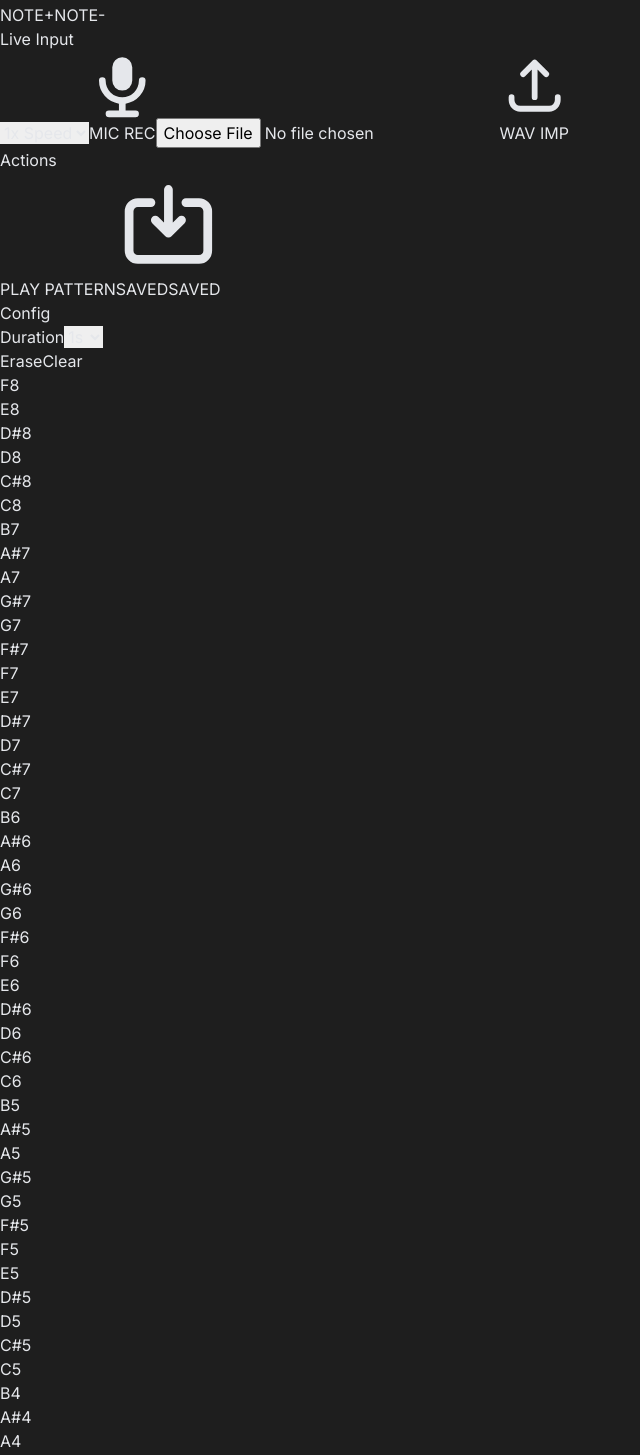
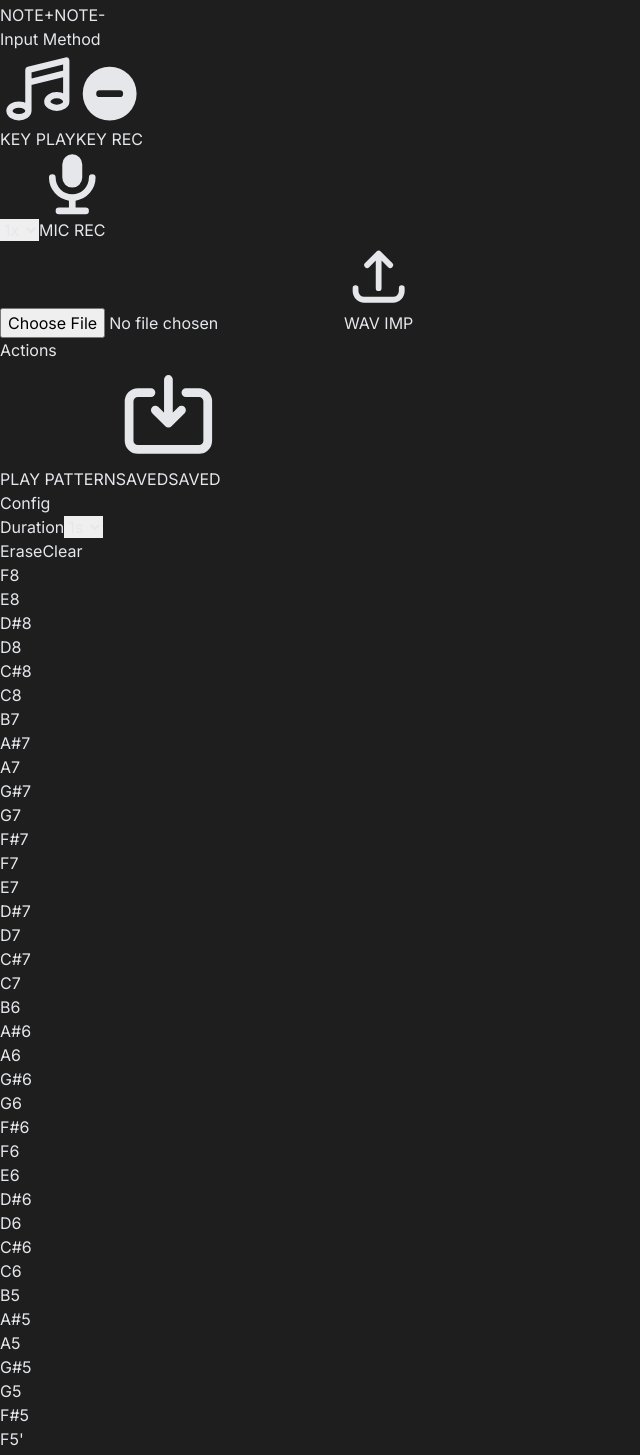
Before and after one commit to sac-inoue/BeepDesigner, a React (Vite) app: page / in a window 1280 px wide. Shown: the part 647-2102 px from the top of the page, without its empty margins (0-640 px from the left). Built offline with nearby package versions, Linux system fonts and the light colour scheme; the HTML template or start-up script is replaced by a standard one.

Commit message:
feat: Add Keyboard Play and Record modes with Piano Key mapping labels.

```diff
--- a/src/components/PianoRoll.tsx
+++ b/src/components/PianoRoll.tsx
@@ -82,6 +82,9 @@ const PianoRoll: React.FC<PianoRollProps> = ({ beep, onUpdate, onToggleSidebar,
 
   // Mic Recording State
   const [isRecordingMic, setIsRecordingMic] = useState(false);
+  const [isRecordingKey, setIsRecordingKey] = useState(false);
+  const [isKeyPlaying, setIsKeyPlaying] = useState(false);
+  const [pressedKeys, setPressedKeys] = useState<Set<string>>(new Set());
   const [micProgress, setMicProgress] = useState(0);
   const [micSpeed, setMicSpeed] = useState(1); // 1x, 2x, 3x
   const [micCountdown, setMicCountdown] = useState<number | null>(null);
@@ -89,10 +92,71 @@ const PianoRoll: React.FC<PianoRollProps> = ({ beep, onUpdate, onToggleSidebar,
   const micIntervalRef = useRef<number | null>(null);
   const recordedFrequenciesRef = useRef<number[]>([]);
 
+  const KEY_MAP: Record<string, number> = {
+    'KeyA': 0, 'KeyW': 1, 'KeyS': 2, 'KeyE': 3, 'KeyD': 4, 'KeyF': 5, 'KeyT': 6, 'KeyG': 7, 'KeyY': 8, 'KeyH': 9, 'KeyU': 10, 'KeyJ': 11,
+    'KeyK': 12, 'KeyO': 13, 'KeyL': 14, 'KeyP': 15, 'Semicolon': 16, 'Quote': 17
+  };
+
+  const currentFreqFromKeys = useMemo(() => {
+    if (pressedKeys.size === 0) return 0;
+    // Get the latest pressed key (or highest index)
+    const sorted = Array.from(pressedKeys).sort((a, b) => (KEY_MAP[b] || 0) - (KEY_MAP[a] || 0));
+    const index = KEY_MAP[sorted[0]];
+    const baseScaleFreq = scale.find(s => s.index === 0)?.freq || 4186;
+    return Math.round(baseScaleFreq * Math.pow(2, index / 12));
+  }, [pressedKeys, scale]);
+
+  const REVERSE_KEY_MAP = useMemo(() => {
+    const map: Record<number, string> = {};
+    Object.entries(KEY_MAP).forEach(([k, v]) => {
+      let label = k.replace('Key', '');
+      if (k === 'Semicolon') label = ';';
+      if (k === 'Quote') label = "'";
+      map[v] = label;
+    });
+    return map;
+  }, []);
+
+  useEffect(() => {
+    const handleKeyDown = (e: KeyboardEvent) => {
+      if (e.repeat) return;
+      if (e.target instanceof HTMLInputElement) return;
+
+      if (KEY_MAP[e.code] !== undefined) {
+        setPressedKeys(prev => {
+          const next = new Set(prev);
+          next.add(e.code);
+          return next;
+        });
+        const index = KEY_MAP[e.code];
+        const baseScaleFreq = scale.find(s => s.index === 0)?.freq || 4186;
+        const freq = Math.round(baseScaleFreq * Math.pow(2, index / 12));
+        playNote(freq, 0.2);
+      }
+    };
+
+    const handleKeyUp = (e: KeyboardEvent) => {
+      if (KEY_MAP[e.code] !== undefined) {
+        setPressedKeys(prev => {
+          const next = new Set(prev);
+          next.delete(e.code);
+          return next;
+        });
+      }
+    };
+
+    if (isKeyPlaying || isRecordingKey) {
+      window.addEventListener('keydown', handleKeyDown);
+      window.addEventListener('keyup', handleKeyUp);
+    }
+
+    return () => {
+      window.removeEventListener('keydown', handleKeyDown);
+      window.removeEventListener('keyup', handleKeyUp);
+    };
+  }, [isKeyPlaying, isRecordingKey, scale]);
+
   const totalCells = (beep.durationSec * 1000) / GRID_MS;
-
-  // Initialize Audio
-  // Removed old getAudioCtx
 
   const playNote = (freq: number, duration: number = 0.1) => {
     const ctx = getGlobalAudioCtx();
@@ -281,39 +345,51 @@ const PianoRoll: React.FC<PianoRollProps> = ({ beep, onUpdate, onToggleSidebar,
     }
   }, [beep.id, scale]);
 
-  const startMicRecording = async () => {
+  const startMicRecording = async (isKey: boolean = false) => {
     try {
+      if (isKey) {
+        setIsKeyPlaying(true);
+        setIsRecordingKey(true);
+      } else {
         const stream = await navigator.mediaDevices.getUserMedia({ audio: true });
         const ctx = getGlobalAudioCtx();
         if (ctx.state === 'suspended') await ctx.resume();
+        beginRecording(stream, ctx);
+      }
 
+      if (isKey) {
+        beginKeyRecording();
+      }
+
+    } catch (err) {
+      console.error("Recording error:", err);
+      alert("Required permissions were not granted.");
+      setIsRecordingMic(false);
+      setIsRecordingKey(false);
+    }
+  };
+
+  const beginRecording = (stream: MediaStream, ctx: AudioContext) => {
     // Start Countdown
     let count = 3;
     setMicCountdown(count);
+    micCountdownRef.current = count;
 
     const countInterval = window.setInterval(() => {
       count--;
       micCountdownRef.current = count;
-        if (count === 1) {
-          beginRecording(stream, ctx);
-        }
-
       if (count === 0) {
         clearInterval(countInterval);
         setMicCountdown(null);
         micCountdownRef.current = null;
+        startMicLoop(stream, ctx);
       } else {
         setMicCountdown(count);
       }
     }, 1000);
-
-    } catch (err) {
-      console.error("Mic error:", err);
-      alert("Microphone access is required.");
-    }
   };
 
-  const beginRecording = (stream: MediaStream, ctx: AudioContext) => {
+  const startMicLoop = (stream: MediaStream, ctx: AudioContext) => {
     const source = ctx.createMediaStreamSource(stream);
     const analyser = ctx.createAnalyser();
     analyser.fftSize = 2048;
@@ -322,45 +398,74 @@ const PianoRoll: React.FC<PianoRollProps> = ({ beep, onUpdate, onToggleSidebar,
     const buffer = new Float32Array(analyser.fftSize);
     recordedFrequenciesRef.current = [];
     setMicProgress(0);
+    setIsRecordingMic(true);
 
-    // Record a bit more than planned to allow for silence skip
-    // Plan: pattern duration * speed + roughly 1.5s extra
     const baseSteps = totalCells * micSpeed;
-    const extraSteps = Math.floor(1500 / GRID_MS) * micSpeed;
-    const targetSteps = baseSteps + extraSteps;
-
     let step = 0;
-    let hasStartedUI = false;
 
     micIntervalRef.current = window.setInterval(() => {
       analyser.getFloatTimeDomainData(buffer);
       const freq = autoCorrelate(buffer, ctx.sampleRate);
       recordedFrequenciesRef.current.push(freq > 0 ? freq : 0);
 
-      // Control UI: only start showing red bar when countdown is null
-      if (micCountdownRef.current === null || micCountdownRef.current === 0) {
-        if (!hasStartedUI) {
-          setIsRecordingMic(true);
-          hasStartedUI = true;
-        }
       step++;
       setMicProgress((step / baseSteps) * 100);
-      }
 
-      if (step >= baseSteps || recordedFrequenciesRef.current.length >= targetSteps) {
-        stopMicRecording(stream);
+      if (step >= baseSteps) {
+        stopRecording(stream);
       }
     }, GRID_MS);
   };
 
-  const stopMicRecording = (stream?: MediaStream) => {
+  const beginKeyRecording = () => {
+    let count = 3;
+    setMicCountdown(count);
+    micCountdownRef.current = count;
+
+    const countInterval = window.setInterval(() => {
+      count--;
+      micCountdownRef.current = count;
+      if (count === 0) {
+        clearInterval(countInterval);
+        setMicCountdown(null);
+        micCountdownRef.current = null;
+        startKeyLoop();
+      } else {
+        setMicCountdown(count);
+      }
+    }, 1000);
+  };
+
+  const startKeyLoop = () => {
+    recordedFrequenciesRef.current = [];
+    setMicProgress(0);
+    setIsRecordingKey(true);
+
+    let step = 0;
+    micIntervalRef.current = window.setInterval(() => {
+      recordedFrequenciesRef.current.push(currentFreqFromKeys);
+
+      step++;
+      setMicProgress((step / totalCells) * 100);
+
+      if (step >= totalCells) {
+        stopRecording();
+      }
+    }, GRID_MS);
+  };
+
+  const stopRecording = (stream?: MediaStream) => {
     if (micIntervalRef.current) {
       clearInterval(micIntervalRef.current);
       micIntervalRef.current = null;
     }
     if (stream) stream.getTracks().forEach(t => t.stop());
-    processRecordedNotes(recordedFrequenciesRef.current, micSpeed);
+
+    const speed = isRecordingMic ? micSpeed : 1;
+    processRecordedNotes(recordedFrequenciesRef.current, speed);
+
     setIsRecordingMic(false);
+    setIsRecordingKey(false);
     setMicProgress(0);
   };
 
@@ -499,26 +604,49 @@ const PianoRoll: React.FC<PianoRollProps> = ({ beep, onUpdate, onToggleSidebar,
         <div className="h-10 w-px bg-gray-800 mx-2" />
 
         <div className="flex flex-col space-y-1">
-          <span className="text-[10px] font-bold text-gray-600 uppercase tracking-widest pl-1">Live Input</span>
+          <span className="text-[10px] font-bold text-gray-600 uppercase tracking-widest pl-1">Input Method</span>
           <div className="flex items-center space-x-2">
+            <div className="flex bg-gray-900 p-0.5 rounded-lg border border-gray-800">
+               <button
+                 onClick={() => setIsKeyPlaying(!isKeyPlaying)}
+                 className={`flex items-center space-x-1.5 px-3 py-1.5 rounded-md font-bold transition-all text-[10px] ${isKeyPlaying ? 'bg-indigo-600 text-white' : 'text-gray-500 hover:text-gray-300'}`}
+               >
+                 <svg className="w-3 h-3" fill="none" stroke="currentColor" viewBox="0 0 24 24"><path strokeLinecap="round" strokeLinejoin="round" strokeWidth={2} d="M9 19V6l12-3v13M9 19c0 1.105-1.343 2-3 2s-3-.895-3-2 1.343-2 3-2 3 .895 3 2zm12-3c0 1.105-1.343 2-3 2s-3-.895-3-2 1.343-2 3-2 3 .895 3 2zM9 10l12-3" /></svg>
+                 <span>KEY PLAY</span>
+               </button>
+               <button
+                 onClick={isRecordingKey ? () => stopRecording() : () => startMicRecording(true)}
+                 disabled={micCountdown !== null && !isRecordingKey}
+                 className={`flex items-center space-x-1.5 px-3 py-1.5 rounded-md font-bold transition-all text-[10px] ${isRecordingKey ? 'bg-red-500 text-white animate-pulse' : 'text-gray-500 hover:text-gray-300'}`}
+               >
+                 <svg className="w-3 h-3" fill="currentColor" viewBox="0 0 20 20"><path fillRule="evenodd" d="M10 18a8 8 0 100-16 8 8 0 000 16zM7 9a1 1 0 000 2h6a1 1 0 100-2H7z" clipRule="evenodd" /></svg>
+                 <span>{isRecordingKey ? 'STOP' : (micCountdown !== null && isRecordingKey ? `...` : 'KEY REC')}</span>
+               </button>
+            </div>
+
+            <div className="w-px h-6 bg-gray-800 mx-1" />
+
+            <div className="flex items-center space-x-1 bg-gray-900 p-0.5 rounded-lg border border-gray-800">
                 <select
                   value={micSpeed}
                   onChange={e => setMicSpeed(Number(e.target.value))}
-              className="bg-gray-950 text-[10px] border border-gray-800 outline-none rounded px-2 py-1.5 text-indigo-400 font-bold"
+                  className="bg-transparent text-[10px] outline-none px-2 text-indigo-400 font-bold border-0"
                   disabled={isRecordingMic || micCountdown !== null}
                 >
-              <option value={1}>1x Speed</option>
-              <option value={2}>2x Slow</option>
-              <option value={3}>3x Slow</option>
+                  <option value={1}>1x</option>
+                  <option value={2}>2x</option>
+                  <option value={3}>3x</option>
                 </select>
                 <button
-                onClick={isRecordingMic ? () => stopMicRecording() : startMicRecording}
-                disabled={micCountdown !== null}
-                className={`flex items-center space-x-2 px-4 py-2 rounded-lg font-bold transition-all ${isRecordingMic ? 'bg-red-500 animate-pulse' : 'bg-indigo-600 hover:bg-indigo-500'} text-white text-xs disabled:opacity-50`}
+                    onClick={isRecordingMic ? () => stopRecording() : () => startMicRecording(false)}
+                    disabled={micCountdown !== null && !isRecordingMic}
+                    className={`flex items-center space-x-1.5 px-3 py-1.5 rounded-md font-bold transition-all text-[10px] ${isRecordingMic ? 'bg-red-500 animate-pulse' : 'bg-indigo-600/20 hover:bg-indigo-600/40 text-indigo-400'} disabled:opacity-50`}
                 >
-                <svg className="w-4 h-4" fill="currentColor" viewBox="0 0 20 20"><path fillRule="evenodd" d="M7 4a3 3 0 016 0v4a3 3 0 11-6 0V4zm4 10.93A7.001 7.001 0 0017 8a1 1 0 10-2 0A5 5 0 015 8a1 1 0 00-2 0 7.001 7.001 0 006 6.93V17H6a1 1 0 100 2h8a1 1 0 100-2h-3v-2.07z" clipRule="evenodd" /></svg>
-                <span>{isRecordingMic ? 'STOP' : (micCountdown !== null ? `IN ${micCountdown}...` : 'MIC REC')}</span>
+                    <svg className="w-3 h-3" fill="currentColor" viewBox="0 0 20 20"><path fillRule="evenodd" d="M7 4a3 3 0 016 0v4a3 3 0 11-6 0V4zm4 10.93A7.001 7.001 0 0017 8a1 1 0 10-2 0A5 5 0 015 8a1 1 0 00-2 0 7.001 7.001 0 006 6.93V17H6a1 1 0 100 2h8a1 1 0 100-2h-3v-2.07z" clipRule="evenodd" /></svg>
+                    <span>{isRecordingMic ? 'STOP' : (micCountdown !== null && isRecordingMic ? `...` : 'MIC REC')}</span>
                 </button>
+            </div>
+
             <input
               type="file"
               accept=".wav,.mp3"
@@ -528,10 +656,10 @@ const PianoRoll: React.FC<PianoRollProps> = ({ beep, onUpdate, onToggleSidebar,
             />
             <button
                 onClick={() => wavInputRef.current?.click()}
-                disabled={isRecordingMic || micCountdown !== null}
-                className="flex items-center space-x-2 px-4 py-2 rounded-lg font-bold bg-indigo-900/50 hover:bg-indigo-800 transition-all text-white text-xs disabled:opacity-50 border border-indigo-500/30"
+                disabled={isRecordingMic || micCountdown !== null || isRecordingKey}
+                className="flex items-center space-x-1.5 px-3 py-2 rounded-lg font-bold bg-gray-900 hover:bg-gray-800 transition-all text-gray-400 text-[10px] disabled:opacity-50 border border-gray-800"
             >
-                <svg className="w-4 h-4" fill="none" stroke="currentColor" viewBox="0 0 24 24"><path strokeLinecap="round" strokeLinejoin="round" strokeWidth={2} d="M4 16v1a3 3 0 003 3h10a3 3 0 003-3v-1m-4-8l-4-4m0 0l-4 4m4-4v12" /></svg>
+                <svg className="w-3 h-3" fill="none" stroke="currentColor" viewBox="0 0 24 24"><path strokeLinecap="round" strokeLinejoin="round" strokeWidth={2} d="M4 16v1a3 3 0 003 3h10a3 3 0 003-3v-1m-4-8l-4-4m0 0l-4 4m4-4v12" /></svg>
                 <span>WAV IMP</span>
             </button>
           </div>
@@ -617,8 +745,9 @@ const PianoRoll: React.FC<PianoRollProps> = ({ beep, onUpdate, onToggleSidebar,
           <div className="relative" style={{ width: `${totalCells * 40 + 80}px`, height: `${scale.length * 24}px` }}>
             <div className="sticky left-0 top-0 z-20 w-20 bg-gray-950/95 border-r border-gray-800 h-full flex flex-col backdrop-blur-sm">
               {scale.map((s) => (
-                <div key={s.index} className={`h-[24px] flex items-center px-3 text-[9px] font-mono border-b border-gray-900/50 ${s.name.includes('#') ? 'bg-gray-900/40 text-gray-600' : 'text-gray-400'}`}>
-                  {s.name}{s.octave}
+                <div key={s.index} className={`h-[24px] flex items-center justify-between px-3 text-[9px] font-mono border-b border-gray-900/50 ${s.name.includes('#') ? 'bg-gray-900/40 text-gray-600' : 'text-gray-400'}`}>
+                  <span className="truncate mr-1">{s.name}{s.octave}</span>
+                  {REVERSE_KEY_MAP[s.index] && <span className="text-blue-600 font-bold bg-blue-500/10 px-0.5 rounded border border-blue-500/20">{REVERSE_KEY_MAP[s.index]}</span>}
                 </div>
               ))}
             </div>
```
Lines whose indentation alone changed are shown as unchanged.
